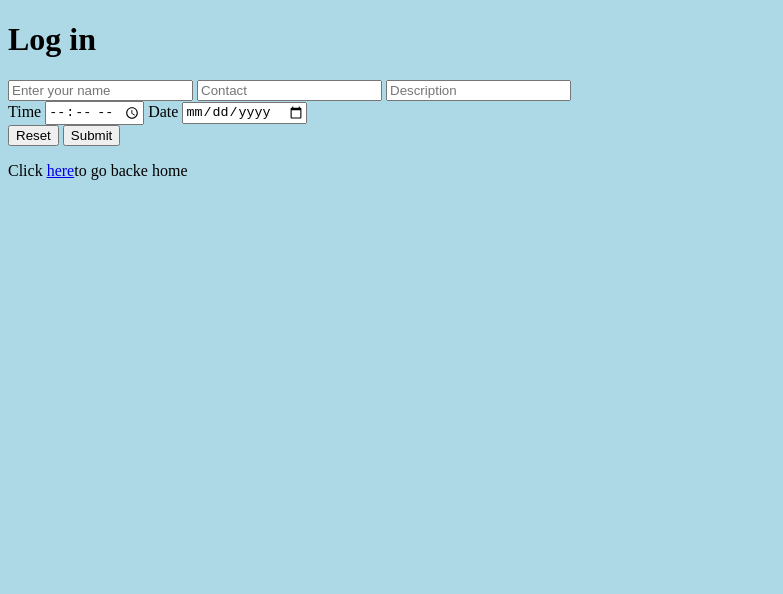
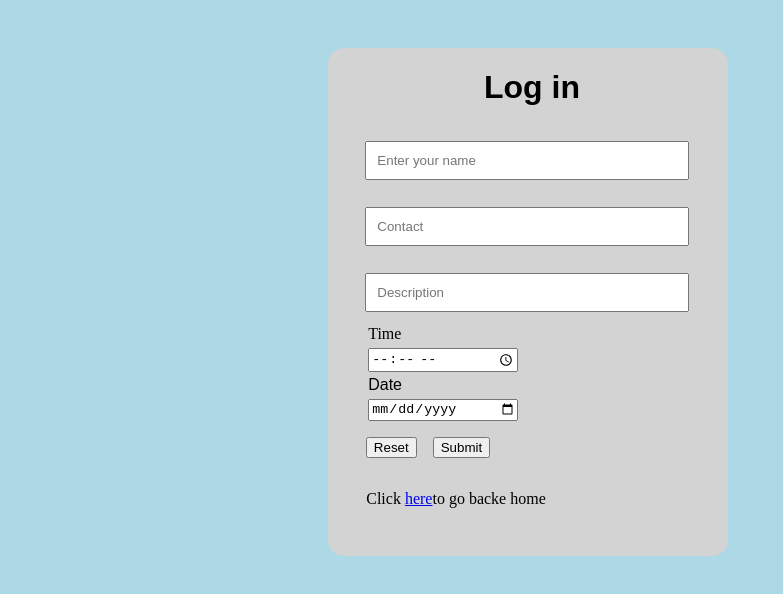
Before and after one commit to ronaldogonzo88-commits/My-self-webpage, a plain HTML site: page Contact.html in a window 1280 px wide. Shown: the whole page, without its empty margins (0-783 px from the left). Drawn offline with Linux system fonts and the light colour scheme.

Commit message:
modfying contact with css

```diff
--- a/index.css
+++ b/index.css
@@ -86,3 +86,62 @@ body{
     margin-bottom: 10px;
 }
 /*Contact page*/
+.c-body{
+    display: flex;
+    flex-direction: column;
+    background-color: lightgrey;
+    max-width: fit-content;
+    margin-left: 20em;
+    margin-top: 3em;
+    border-radius: 1em;
+}
+.c-text{
+    font-family: Arial, Helvetica, sans-serif;
+    margin-left: .5em;
+    text-align: center;
+}
+.f-form{
+    display: flex;
+    flex-direction: column;
+    margin: 2empx;
+    width: 400px;
+    align-items: center;
+}
+.inputtext{
+    width:300px;
+    padding: 10px;
+    gap: .5em;
+    margin: 1em;
+    margin-left: 2.8em;
+    align-items: center;
+}
+.dtime{
+    display: flex;
+    flex-direction: column;
+    margin-right: 10.6em;
+    width: 150px;
+    gap: .3em;
+}
+.dtm{
+    text-align: left;
+    font-family: Arial, Helvetica, sans-serif;
+    gap: 1em;
+}
+.button{
+    display: flex;
+    margin: 1em 1em 1em 1em;
+    gap: 1em;
+    margin-right: 13.5em;
+}
+.button1:hover{
+    color: blue;
+    background-color: black;
+}
+.here{
+    margin-right: 9em;
+    margin-bottom: 3em;
+}
+.here a:hover{
+    color: blue;
+    background-color: black;
+}
```
